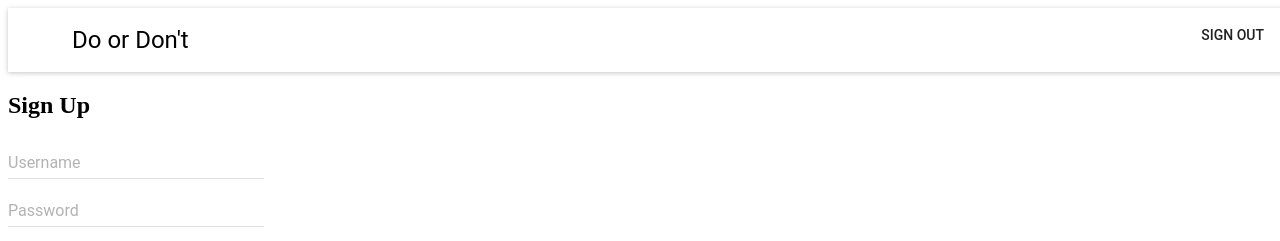
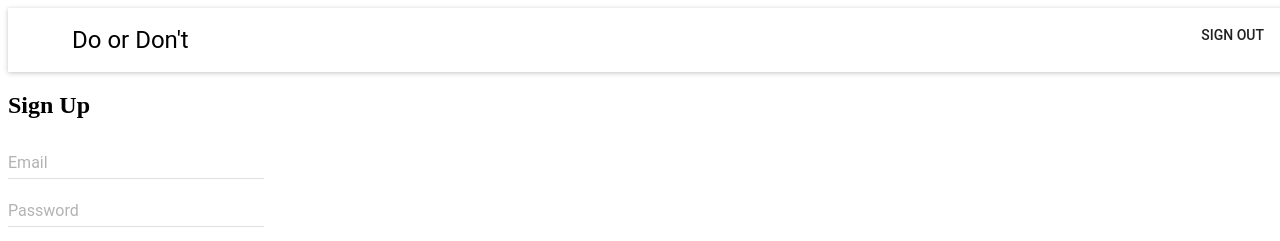
Before and after one commit to DoOrDont/DoOrDont, a React (Create React App) app in the folder react-client/: page /signup in a window 1280 px wide. Shown: the top 241 px of the page. Built offline with nearby package versions, Linux system fonts and the light colour scheme; the HTML template or start-up script is replaced by a standard one.

Commit message:
Change signup from 'username' to 'email'

```diff
--- a/react-client/src/components/SignUpForm.jsx
+++ b/react-client/src/components/SignUpForm.jsx
@@ -94,7 +94,7 @@ export default class SignUpForm extends React.Component {
         <h2>Sign Up</h2>
           <div>
             <TextField
-              hintText="Username"
+              hintText="Email"
               id="username"
               onChange={this.setUsername.bind(this)}
               value={this.state.username}
```
